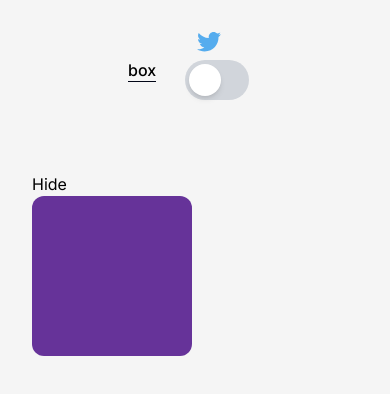
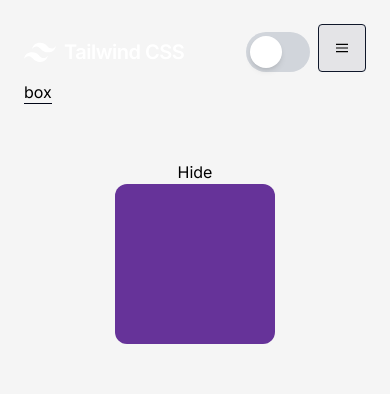
Before and after one commit to weirdyang/nextjs-playground, a Next.js app: page /framer/box in a window 390 px wide. Shown: the top 394 px of the page. Built offline with nearby package versions, Linux system fonts and the light colour scheme.

Commit message:
adding theme button

```diff
--- a/components/CustomLink.tsx
+++ b/components/CustomLink.tsx
@@ -11,9 +11,12 @@
       {title}
       <span
         className={`
-            h-[1px] inline-block  bg-slate-950
+            h-[1px] block  bg-slate-950
+            dark:bg-zinc-200
             absolute left-0 -bottom-0.5
             group-hover:w-full transition-[width] ease duration-300
+            mt-4
+            lg:mt-0 lg:inline-block
             ${width}`}
       >
         &nbsp;
--- a/components/NavBar.tsx
+++ b/components/NavBar.tsx
@@ -30,7 +30,7 @@
         >
           <TwitterIcon className={''}></TwitterIcon>
         </motion.a>
-        <ThemeButton />
+
       </nav>
     </header>
   )
--- /dev/null
+++ b/components/ResponsiveNavbar.tsx
@@ -0,0 +1,44 @@
+import { useState } from "react";
+import ThemeButton from "./ThemeButton";
+
+function ResponsiveNavbar({ children }) {
+    const [isShown, setIsShown] = useState(true)
+
+    const onClick = () => {
+        setIsShown(!isShown)
+    }
+    return (
+        <nav className={`flex items-center justify-between flex-wrap bg-inherit p-6
+                        z-50
+                        sticky top-0`}>
+            <div className="flex items-center flex-shrink-0 text-white mr-6">
+                <svg className="fill-current h-8 w-8 mr-2" width="54" height="54" viewBox="0 0 54 54" xmlns="http://www.w3.org/2000/svg"><path d="M13.5 22.1c1.8-7.2 6.3-10.8 13.5-10.8 10.8 0 12.15 8.1 17.55 9.45 3.6.9 6.75-.45 9.45-4.05-1.8 7.2-6.3 10.8-13.5 10.8-10.8 0-12.15-8.1-17.55-9.45-3.6-.9-6.75.45-9.45 4.05zM0 38.3c1.8-7.2 6.3-10.8 13.5-10.8 10.8 0 12.15 8.1 17.55 9.45 3.6.9 6.75-.45 9.45-4.05-1.8 7.2-6.3 10.8-13.5 10.8-10.8 0-12.15-8.1-17.55-9.45-3.6-.9-6.75.45-9.45 4.05z" /></svg>
+                <span className="font-semibold text-xl tracking-tight">Tailwind CSS</span>
+            </div>
+            <div className="lg:hidden flex flex-row">
+                <ThemeButton />
+                <button onClick={onClick}
+                    className={`place-items-center w-12 h-12 grid px-3 py-2 border-slate-900
+                hover:text-slate-700
+                hover:border-slate-700
+                dark:border-neutral-200
+                border rounded dark:bg-slate-900
+                 bg-zinc-200 dark:hover:text-white dark:hover:border-white`}>
+                    <svg className="fill-current h-3 w-3" viewBox="0 0 20 20" xmlns="http://www.w3.org/2000/svg"><title>Menu</title><path d="M0 3h20v2H0V3zm0 6h20v2H0V9zm0 6h20v2H0v-2z" /></svg>
+                </button>
+            </div>
+            {
+                <div className={`w-full  flex-grow lg:!flex lg:items-center lg:w-auto ${isShown ? 'block' : 'hidden'}`}>
+                    <div className="w-full block flex-grow lg:flex-grow lg:flex lg:flex-row lg:items-start">
+                        {children}
+                    </div>
+                    <div className="lg:inline-block hidden">
+                        <ThemeButton />
+                    </div>
+                </div>
+            }
+
+        </nav>);
+}
+
+export default ResponsiveNavbar;
--- a/components/ThemeButton.tsx
+++ b/components/ThemeButton.tsx
@@ -6,6 +6,7 @@
     return (
         <label className="relative flex justify-between items-center group p-2 text-xl">
             <input type="checkbox" className="absolute left-1/2 -translate-x-1/2 w-full h-full peer appearance-none rounded-md"
+                checked={theme === 'dark'}
                 onClick={() => setTheme(theme === 'dark' ? 'light' : 'dark')} />
             <span className={`w-16 h-10 flex items-center flex-shrink-0 ml-4 p-1 bg-gray-300 rounded-full duration-300 ease-in-out
             peer-checked:bg-green-400 after:w-8 after:h-8
--- a/pages/_app.tsx
+++ b/pages/_app.tsx
@@ -4,6 +4,7 @@
 import NavBar from '../components/NavBar'
 import CustomLink from '../components/CustomLink'
 import { ThemeProvider } from 'next-themes'
+import ResponsiveNavbar from '../components/ResponsiveNavbar'
 const inter = Inter({
   subsets: ['latin'],
   variable: '--font-inter',
@@ -22,9 +23,10 @@
         dark:bg-slate-900 dark:text-zinc-300
         duration-500 ease-in-out transition-colors`}
       >
-        <NavBar>
+        <ResponsiveNavbar>
           <CustomLink href={'/framer/box'} title={'box'} />
-        </NavBar>
+        </ResponsiveNavbar>
+
         <Component {...pageProps} />
       </main>
     </ThemeProvider>
--- a/pages/framer/box.tsx
+++ b/pages/framer/box.tsx
@@ -26,7 +26,7 @@
   },
 }
 
-const box: FC = () => {
+const Box: FC = () => {
   const [isShown, setIsShown] = useState(true)
 
   const onClick = () => {
@@ -34,7 +34,7 @@
   }
 
   return (
-    <Layout>
+    <Layout className={`grid place-items-center`}>
       <button onClick={onClick}>{isShown ? 'Hide' : 'Show'}</button>
 
       <AnimatePresence>
@@ -44,4 +44,4 @@
   )
 }
 
-export default box
+export default Box
```
